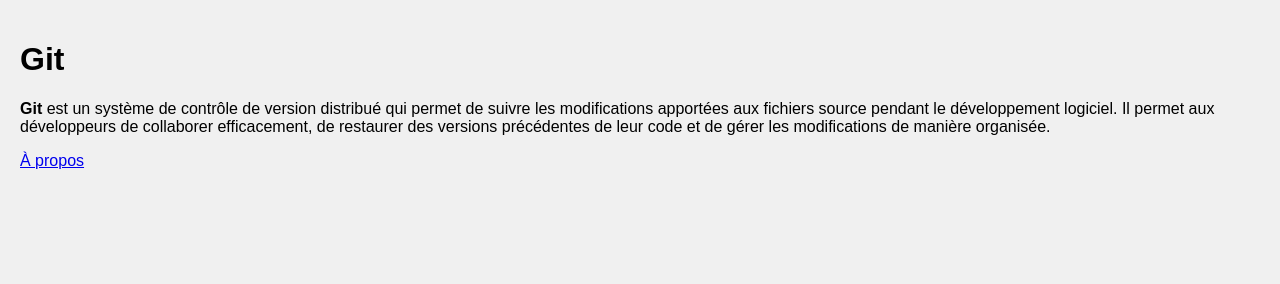
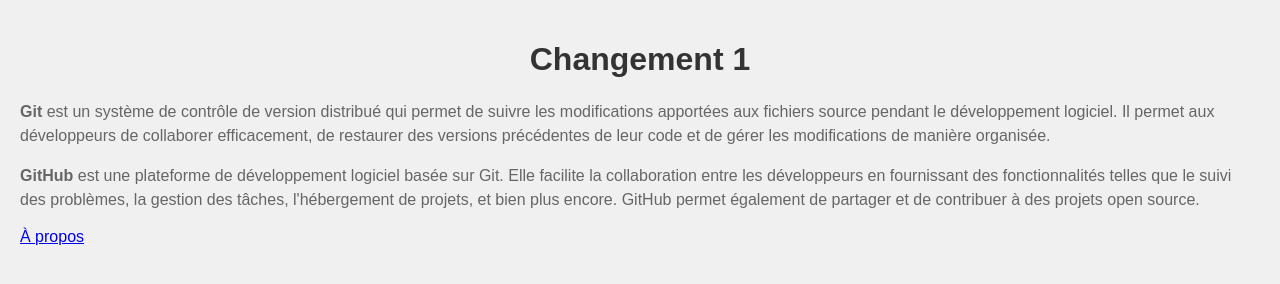
Before and after one commit to MariemRaddaoui/TP1_Devops_Partie2, a plain HTML site: page index.html in a window 1280 px wide. Drawn offline with Linux system fonts and the light colour scheme.

Commit message:
changement 1

```diff
--- a/index.html
+++ b/index.html
@@ -3,12 +3,13 @@
 <head>
     <meta charset="UTF-8">
     <meta name="viewport" content="width=device-width, initial-scale=1.0">
-    <title>Git</title>
+    <title>Git & GitHub</title>
     <link rel="stylesheet" href="styles.css">
 </head>
 <body>
-    <h1>Git </h1>
+    <h1>Changement 1</h1>
     <p><strong>Git</strong> est un système de contrôle de version distribué qui permet de suivre les modifications apportées aux fichiers source pendant le développement logiciel. Il permet aux développeurs de collaborer efficacement, de restaurer des versions précédentes de leur code et de gérer les modifications de manière organisée.</p>
+    <p><strong>GitHub</strong> est une plateforme de développement logiciel basée sur Git. Elle facilite la collaboration entre les développeurs en fournissant des fonctionnalités telles que le suivi des problèmes, la gestion des tâches, l'hébergement de projets, et bien plus encore. GitHub permet également de partager et de contribuer à des projets open source.</p>
     <a href="about.html" class="btn">À propos</a>
 </body>
 </html>
--- a/styles.css
+++ b/styles.css
@@ -6,6 +6,16 @@ body {
     padding: 20px;
 }
 
+h1 {
+    color: #333;
+    text-align: center;
+}
+
+p {
+    color: #666;
+    font-size: 16px;
+    line-height: 1.5;
+}
 
 /* Ajout de styles pour la nouvelle section */
 .new-section {
```
